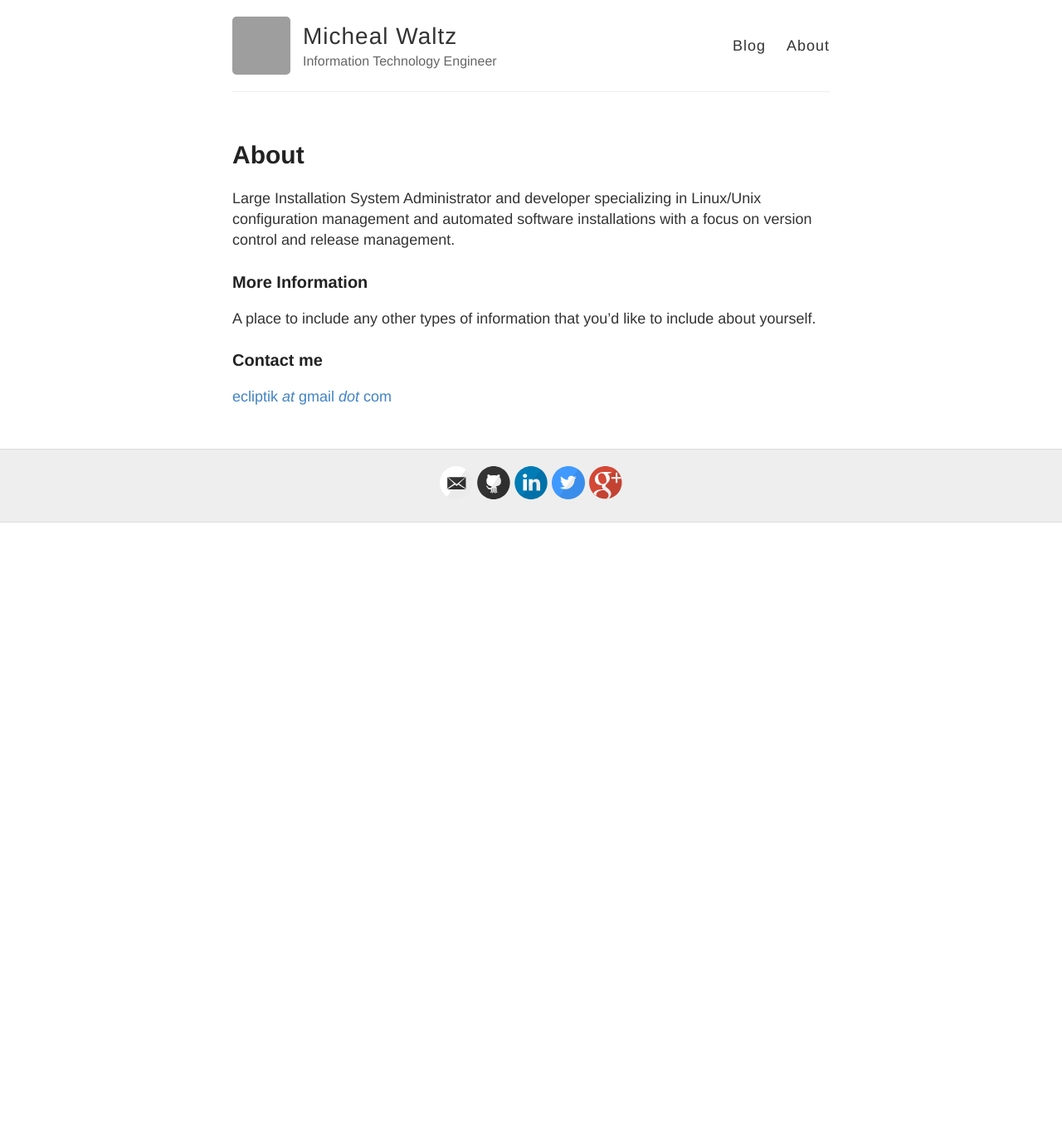
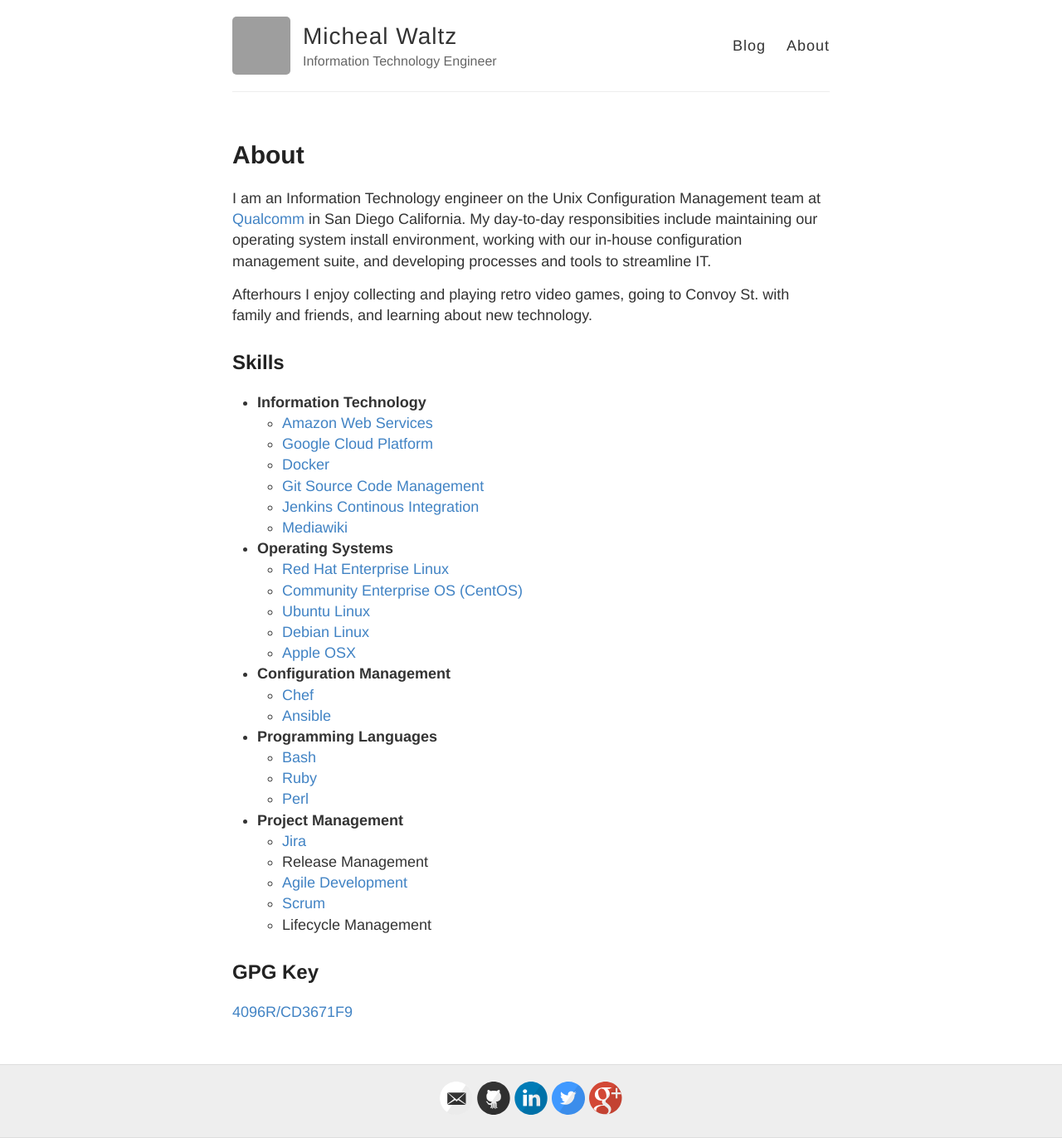
Before and after one commit to ecliptik/ecliptik.github.io, a Jekyll site: the page built from about.md, in a window 1280 px wide. Shown: the whole page at 83% size. Built offline with Jekyll 4.4.1, drawn with Linux system fonts in a browser that asks for light colours; Markdown is read by kramdown in place of the engine named in the settings; before the commit the page ends 900 px from its top, so only the background shows below that; grey boxes are pictures that could not be loaded.

Commit message:
Update about page with intro, skills, and gpg key link

```diff
--- a/about.md
+++ b/about.md
@@ -4,12 +4,39 @@
 permalink: /about/
 ---
 
-Large Installation System Administrator and developer specializing in Linux/Unix configuration management and automated software installations with a focus on version control and release management.
+I am an Information Technology engineer on the Unix Configuration Management team at [Qualcomm](https://www.qualcomm.com) in San Diego California. My day-to-day responsibities include maintaining our operating system install environment, working with our in-house configuration management suite, and developing processes and tools to streamline IT.
 
-### More Information
+Afterhours I enjoy collecting and playing retro video games, going to Convoy St. with family and friends, and learning about new technology.
 
-A place to include any other types of information that you'd like to include about yourself.
+## Skills
 
-### Contact me
+- **Information Technology**
+  - [Amazon Web Services](https://aws.amazon.com/)
+  - [Google Cloud Platform](https://cloud.google.com/)
+  - [Docker](https://www.docker.com)
+  - [Git Source Code Management](https://git-scm.com/)
+  - [Jenkins Continous Integration](https://jenkins-ci.org/)
+  - [Mediawiki](https://www.mediawiki.org/wiki/MediaWiki)
+- **Operating Systems**
+  - [Red Hat Enterprise Linux](https://www.redhat.com/en/technologies/linux-platforms/enterprise-linux)
+  - [Community Enterprise OS \(CentOS\)](https://www.centos.org/)
+  - [Ubuntu Linux](https://www.ubuntu.com/)
+  - [Debian Linux](https://www.debian.org/)
+  - [Apple OSX](https://www.apple.com/osx/)
+- **Configuration Management**
+  - [Chef](https://www.chef.io/)
+  - [Ansible](http://www.ansible.com/home)
+- **Programming Languages**
+  - [Bash](https://www.gnu.org/software/bash/)
+  - [Ruby](https://www.ruby-lang.org/en/)
+  - [Perl](https://www.perl.org/)
+- **Project Management**
+  - [Jira](https://www.atlassian.com/software/jira)
+  - Release Management
+  - [Agile Development](http://www.agilemanifesto.org/)
+  - [Scrum](https://en.wikipedia.org/wiki/Scrum_(software_development))
+  - Lifecycle Management
 
-[ecliptik _at_ gmail _dot_ com](mailto:ecliptik_at_gmail_dot_com)
+## GPG Key
+
+[4096R/CD3671F9](https://pgp.mit.edu/pks/lookup?op=vindex&search=0x4FA270F5CD3671F9)
```
